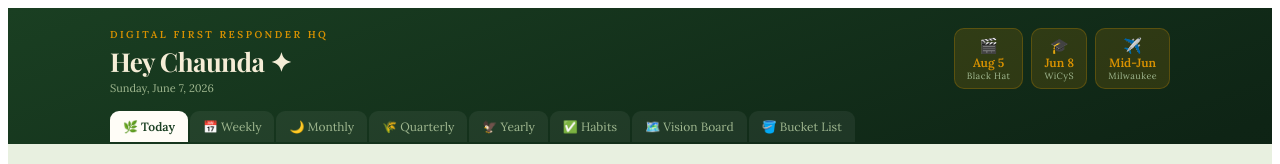
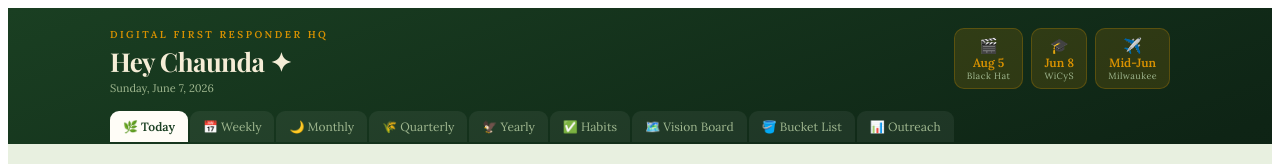
Before and after one commit to ccdallas/ccd-hq, a React (Vite) app: page / in a window 1280 px wide. Shown: the top 164 px of the page. Built offline with nearby package versions, Linux system fonts and the light colour scheme.

Commit message:
Add 'Outreach' tab to TABS array in App.jsx

```diff
--- a/src/App.jsx
+++ b/src/App.jsx
@@ -1,5 +1,5 @@
 import { useState, useEffect, useCallback } from "react";
-
+import OutreachTracker from "./OutreachTracker.jsx";
 const C = {
   forest:"#1A3F22", olive:"#58761B", gold:"#D99201",
   burnt:"#905A01", cream:"#F5EDD6", paper:"#FFFDF7",
@@ -190,7 +190,7 @@ const LB={fontSize:11,letterSpacing:"0.15em",textTransform:"uppercase",color:C.o
 const INP={width:"100%",padding:"8px 12px",border:`1.5px solid ${C.mist}`,borderRadius:8,fontFamily:"'Lora',Georgia,serif",fontSize:14,color:C.ink,background:C.cream,outline:"none",boxSizing:"border-box"};
 const BTN=(bg=C.forest,x={})=>({background:bg,color:bg===C.cream?C.forest:"#fff",border:"none",borderRadius:8,padding:"7px 16px",cursor:"pointer",fontSize:13,fontFamily:"'Lora',Georgia,serif",fontWeight:600,transition:"all 0.18s",...x});
 
-const TABS=["🌿 Today","📅 Weekly","🌙 Monthly","🌾 Quarterly","🦅 Yearly","✅ Habits","🗺️ Vision Board","🪣 Bucket List"];
+const TABS=["🌿 Today","📅 Weekly","🌙 Monthly","🌾 Quarterly","🦅 Yearly","✅ Habits","🗺️ Vision Board","🪣 Bucket List","📊 Outreach"];
 
 // ── COUNTDOWN ─────────────────────────────────────────────────────────────────
 function Countdown(){
```
